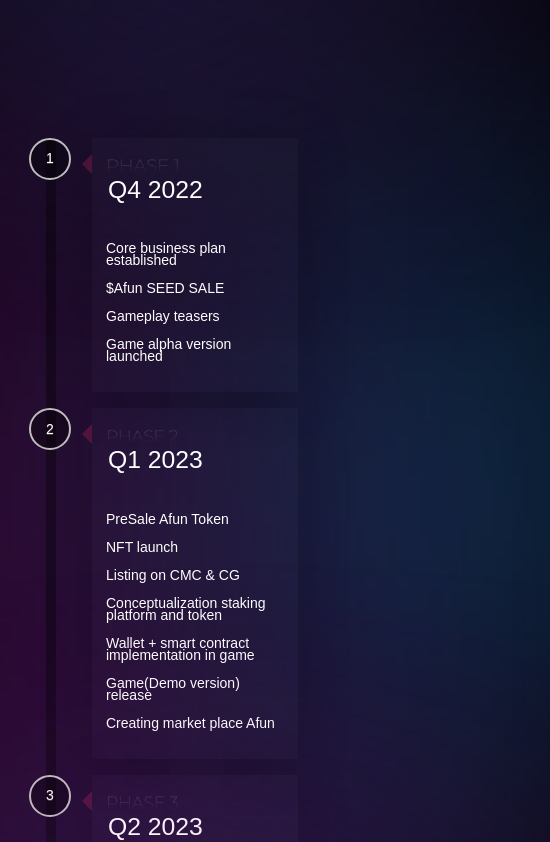
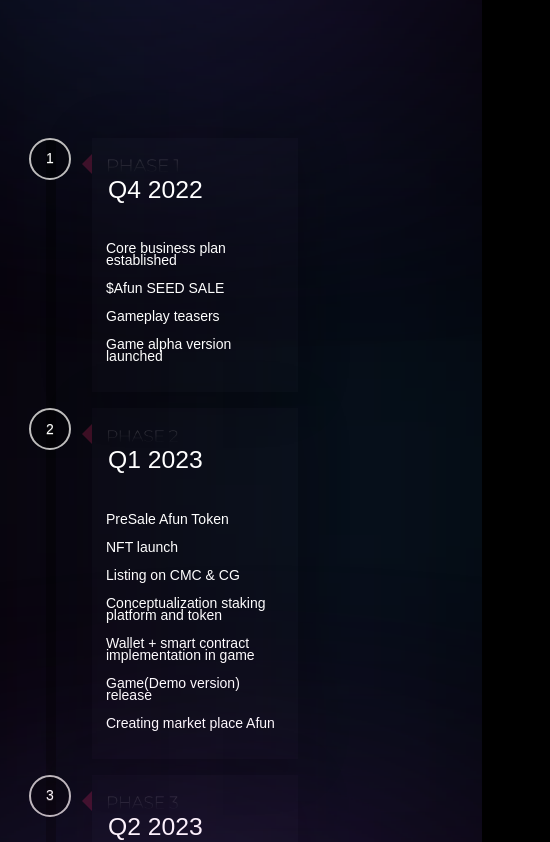
Before and after one commit to noorshanu/afun-verse, a React (Create React App) app: page / in a window 390 px wide. Shown: the part 3661-4503 px from the top of the page, 550 px wide, since content can reach past the window. Built offline with nearby package versions, Linux system fonts and the light colour scheme.

Commit message:
Update Roadmap.css

```diff
--- a/src/components/Roadmap/Roadmap.css
+++ b/src/components/Roadmap/Roadmap.css
@@ -184,3 +184,12 @@
     }
   }
 }
+
+@media (max-width:768px) {
+  .side-road {
+    width: 88px;}
+
+
+.side-road2 {
+  width: 88px;}
+}
```
